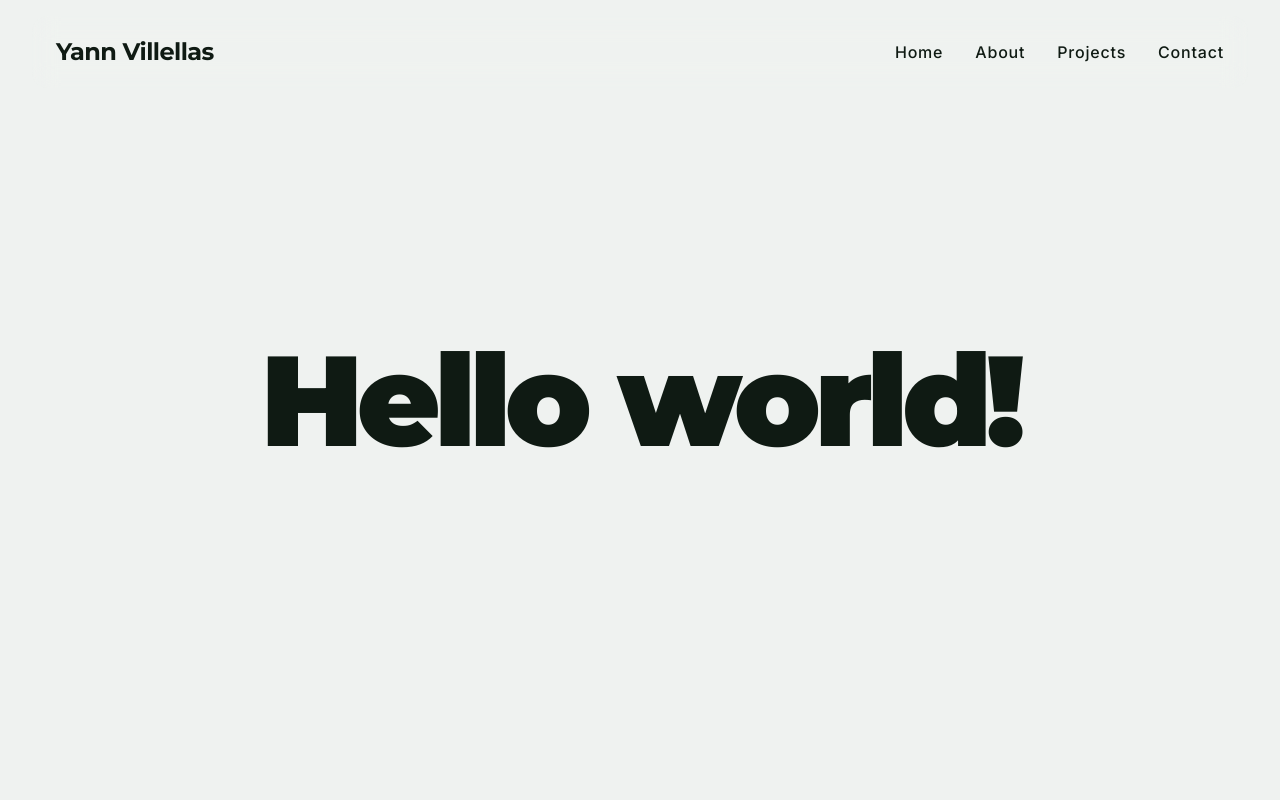
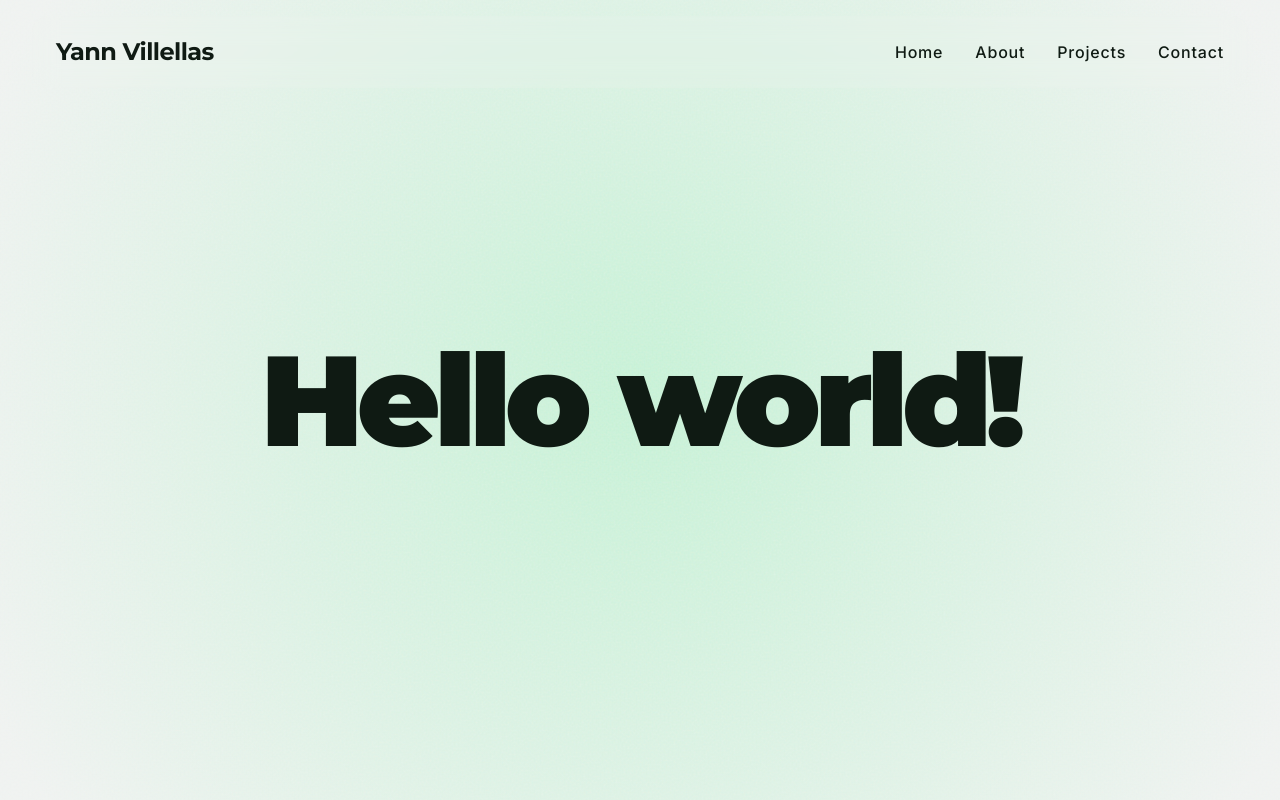
Before and after one commit to yannvillellas/portfolio, a Next.js app: page /en in a window 1280 px wide. Built offline with nearby package versions, Linux system fonts and the light colour scheme.

Commit message:
feat: implement Hero component with interactive background for HomePage

```diff
--- a/src/app/[locale]/page.tsx
+++ b/src/app/[locale]/page.tsx
@@ -1,13 +1,9 @@
-import { useTranslations } from "next-intl";
+import { Hero } from "@/components/hero";
 
 export default function HomePage() {
-  const t = useTranslations("HomePage");
-
   return (
-    <div className="h-dvh w-full flex items-center justify-center overflow-hidden p-8">
-      <h1 className="text-6xl md:text-9xl font-black tracking-tighter text-foreground text-center">
-        {t("title")}
-      </h1>
-    </div>
+    <main>
+      <Hero />
+    </main>
   );
 }
--- /dev/null
+++ b/src/components/hero/Hero.tsx
@@ -0,0 +1,15 @@
+import React from "react";
+import { useTranslations } from "next-intl";
+import InteractiveBackground from "./InteractiveBackground";
+
+export default function Hero() {
+  const t = useTranslations("HomePage");
+
+  return (
+    <InteractiveBackground>
+      <h1 className="text-6xl md:text-9xl font-black tracking-tighter text-center text-foreground">
+        {t("title")}
+      </h1>
+    </InteractiveBackground>
+  );
+}
--- /dev/null
+++ b/src/components/hero/InteractiveBackground.tsx
@@ -0,0 +1,56 @@
+"use client";
+
+import React, { useRef, useState } from "react";
+
+interface InteractiveBackgroundProps {
+  children: React.ReactNode;
+}
+
+export default function InteractiveBackground({
+  children,
+}: InteractiveBackgroundProps) {
+  const containerRef = useRef<HTMLDivElement>(null);
+  const [position, setPosition] = useState({ x: 50, y: 50 });
+
+  const handleMouseMove = (e: React.MouseEvent<HTMLDivElement>) => {
+    if (!containerRef.current) return;
+    const rect = containerRef.current.getBoundingClientRect();
+    setPosition({
+      x: ((e.clientX - rect.left) / rect.width) * 100,
+      y: ((e.clientY - rect.top) / rect.height) * 100,
+    });
+  };
+
+  return (
+    <div
+      ref={containerRef}
+      onMouseMove={handleMouseMove}
+      className="relative flex items-center justify-center w-full h-dvh overflow-hidden bg-background"
+    >
+      <div
+        className="absolute inset-0 opacity-40 transition-all duration-75 ease-out"
+        style={{
+          background: `radial-gradient(circle at ${position.x}% ${position.y}%, var(--accent-tertiary) 0%, transparent 95%)`,
+        }}
+      />
+
+      <div className="absolute inset-0 pointer-events-none opacity-30 mix-blend-overlay">
+        <svg className="w-full h-full opacity-100">
+          <filter id="noise">
+            <feTurbulence
+              type="fractalNoise"
+              baseFrequency="0.5"
+              numOctaves="3"
+              stitchTiles="stitch"
+            />
+          </filter>
+          <rect width="100%" height="100%" filter="url(#noise)" />
+        </svg>
+      </div>
+
+      <div className="relative z-10 flex flex-col items-center p-8 pointer-events-none w-full">
+        {children}
+      </div>
+    </div>
+  );
+}
--- /dev/null
+++ b/src/components/hero/index.ts
@@ -0,0 +1 @@
+export { default as Hero } from "./Hero";
```
